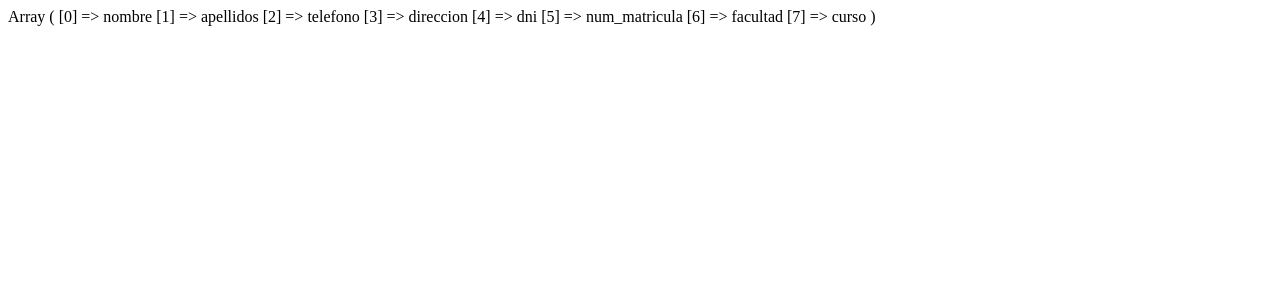
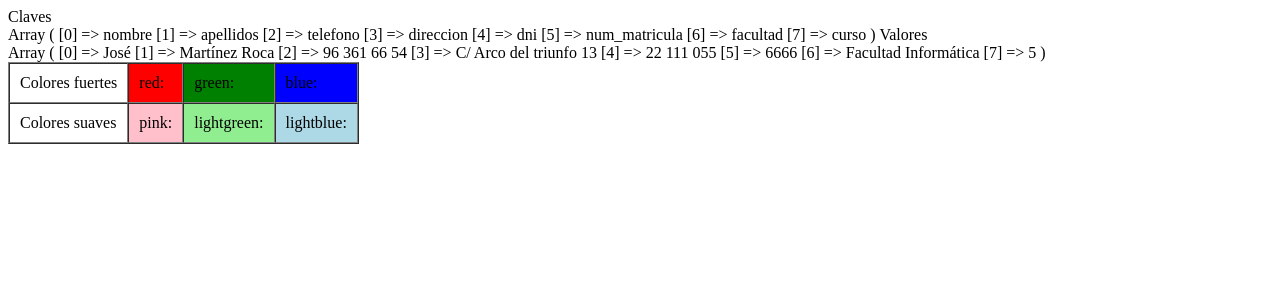
Before and after one commit to MengchengHan/PHP, a PHP site: page /Arrays1.php in a window 1280 px wide. Shown: the top 300 px of the page. Run offline with PHP 8.4, Linux system fonts and the light colour scheme.

Commit message:
Tabla colores terminado

```diff
--- a/Arrays1.php
+++ b/Arrays1.php
@@ -21,8 +21,31 @@
 
         $claves = array_keys($alumno);
 
+        echo "Claves" . "<br>";
         print_r($claves);
+
+        $valores = array_values($alumno);
+        echo "Valores". "<br>";
+        print_r($valores);
+
+
+
+        $colores = array(
+            "Colores fuertes" => array("red", "green", "blue"),
+            "Colores suaves" => array("pink", "lightgreen", "lightblue")
+        );
     ?>
 
+<table border = '1' cellpadding=10 cellspacing=0 >
+    <?php
+
+    foreach($colores as $claves => $tipos){
+        echo "<tr><td>$claves</td>";
+        foreach($tipos as $color => $valor){
+            echo "<td BGCOLOR='$valor'>$valor:</td>";
+        }
+     }
+    ?>
+</table>
 </body>
 </html>
```
Also changed, not shown: prueba colores.html (added, +24 -0 lines).
